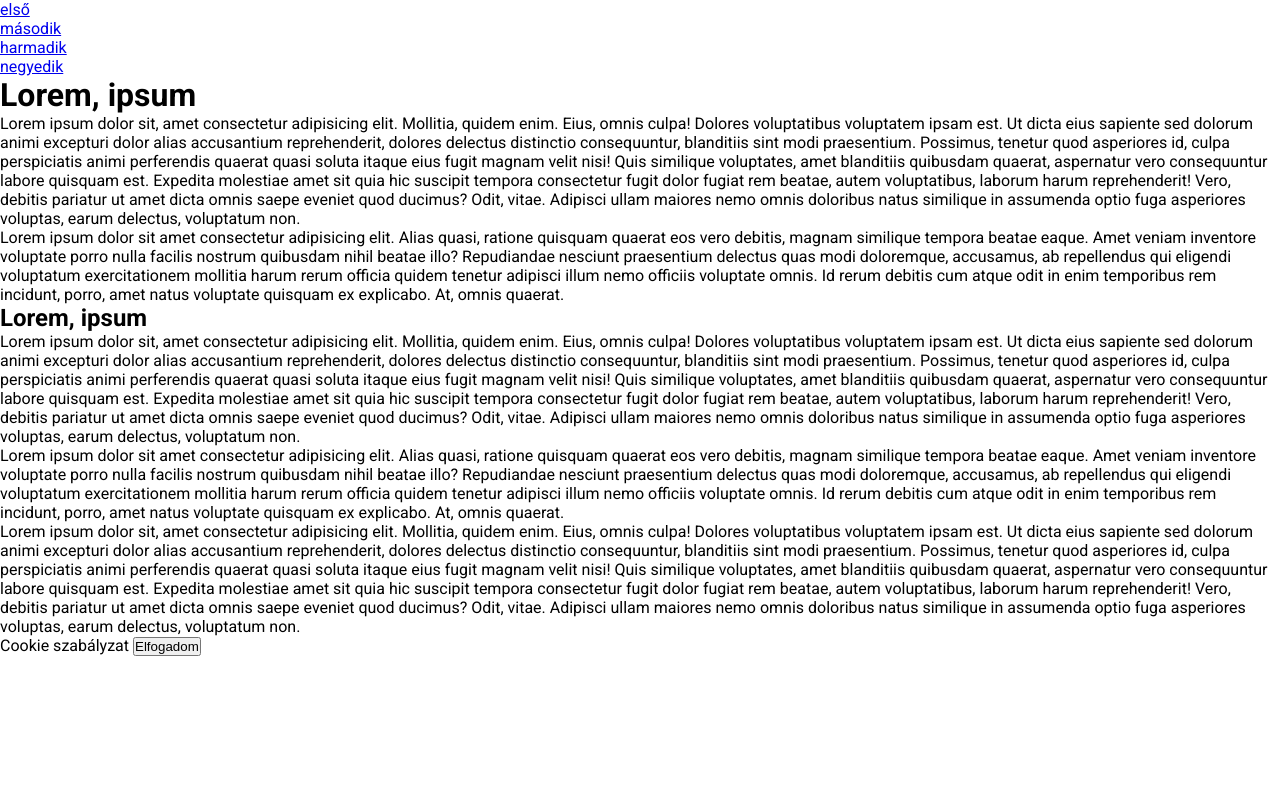
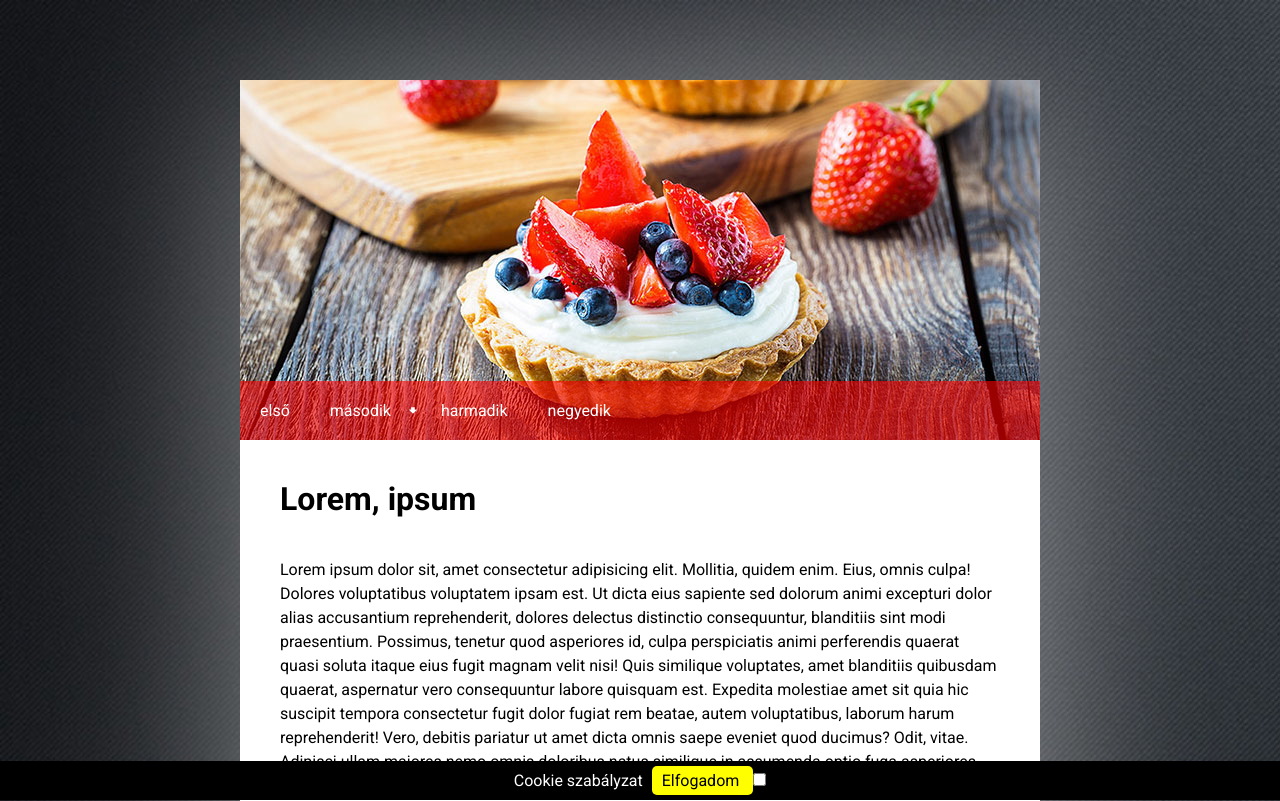
Before and after one commit to MikesSzinyei/weblap_20221102, a plain HTML site: page index.html in a window 1280 px wide. Shown: the top 801 px of the page. Drawn offline with Linux system fonts and the light colour scheme.

```diff
--- a/index.html
+++ b/index.html
@@ -14,7 +14,13 @@
             <div id="nav">
                 <ul>
                     <li><a href="#">első</a></li>
-                    <li><a href="#">második</a></li>
+                    <li class="has-submenu"><a href="#">második</a>
+                        <ul class="submenu">
+                            <li><a href="#">első almenüpont</a></li>
+                            <li><a href="#">második almenüpont</a></li>
+                            <li><a href="#">harmadik almenüpont</a></li>
+                        </ul>
+                    </li>
                     <li><a href="#">harmadik</a></li>
                     <li><a href="#">negyedik</a></li>
                 </ul>
@@ -36,7 +42,12 @@
         </div>
     </div>
     <div id="cookie-accept">
-        Cookie szabályzat <button>Elfogadom</button>
+        Cookie szabályzat
+        <label for="accept">
+        <span id="gomb">Elfogadom<span>
+        </label>
+        <input type="checkbox" id="accept" >
+
     </div>
 </body>
 </html>
--- a/style/style.css
+++ b/style/style.css
@@ -6,4 +6,103 @@
 }
 body{
     font-family: 'Roboto', sans-serif;
+    background: url(../pics/bg-body.jpg) no-repeat;
+    background-size: cover;
 }
+#container{
+    max-width: 800px;
+    margin:80px auto;
+    box-shadow: 0 0 200px rgba(255,255,255,.5);
+}
+#header{
+    background: url(../pics/bg-header.jpg);
+    height:360px;
+    position: relative;
+}
+#header ul{
+    list-style-type: none;
+}
+#header #nav{
+    background-color: rgba(255,0,0,.6) ;
+    position:absolute;
+    bottom:0;
+    left:0;
+    right:0;
+}
+
+#nav>ul>li{
+    float:left;
+}
+#nav .has-submenu{
+    position:relative;
+}
+#nav .submenu{
+    position:absolute;
+    left:0;
+    background-color: rgba(255,0,0,1);
+    width:220px;
+    display:none;
+}
+#nav .has-submenu>a{
+padding-right:30px;
+}
+#nav .has-submenu:hover .submenu {
+    display:block;
+}
+#nav .has-submenu::after{
+    content:'🠻';
+    color:white;
+    position:absolute;
+    right:3px;
+    top:18px;
+}
+#header ul::after, #nav::after{
+    content: "";
+    clear: both;
+    display: table;
+}
+#header ul li a{
+    padding:20px;
+    text-decoration: none;
+    color:white;
+    display: block;
+}
+#content{
+    background-color: white;
+    padding: 40px;
+}
+#content p{
+    line-height: 1.5;
+    margin-bottom:10px;
+}
+#content h1{
+    margin-bottom:40px
+}
+#content h2{
+    margin: 20px 0px 30px 0px;
+}
+#cookie-accept{
+    text-align:center;
+    color: white;
+    background-color: black;
+    padding: 10px;
+    position:fixed;
+    left:0;
+    bottom:0;
+    right:0;
+}
+#cookie-accept #gomb{
+    background-color: yellow;
+    color:black;
+    border-radius: 5px;
+    padding: 5px 10px;;
+    margin-left: 5px;
+    cursor:pointer
+}
+#cookie-accept #gomb:hover{
+    background-color: red;
+    color:white;
+}
+input:checked .cookie-accept{
+    display:none
+}
```
